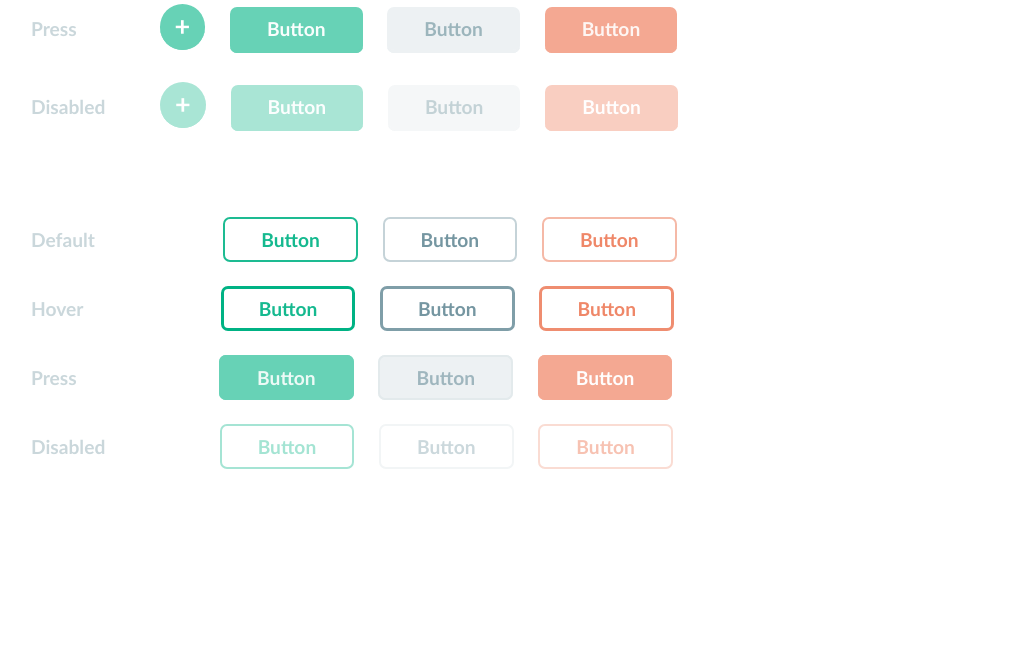
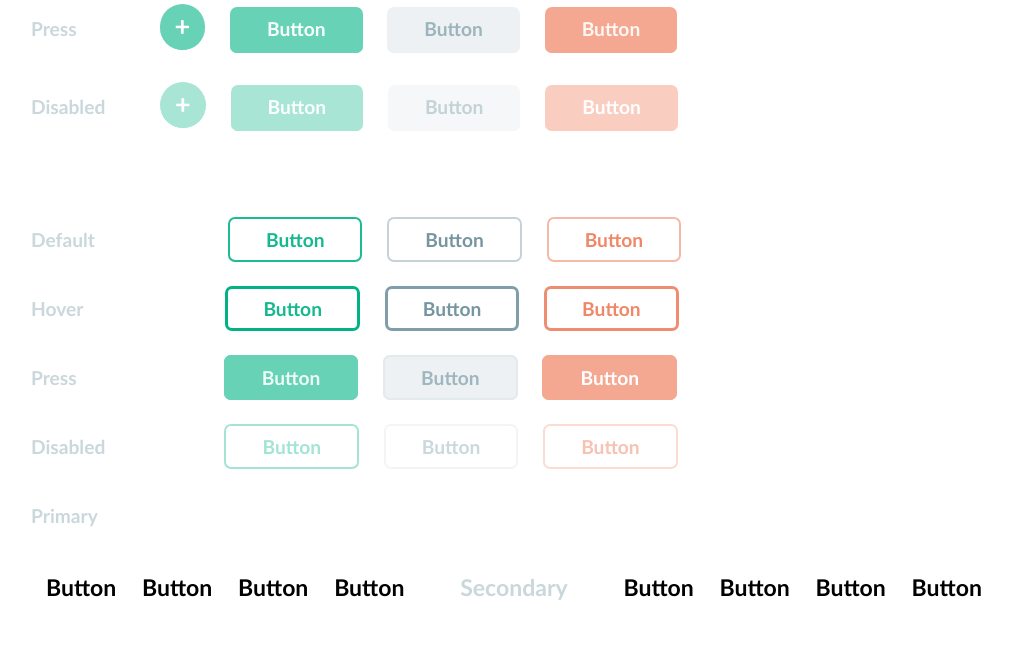
Before and after one commit to ajaayushdeku/Web-Technology-Git-Practice, a PHP site: page / in a window 1280 px wide. Shown: the part 329-976 px from the top of the page, without its empty margins (62-1074 px from the left). Before the commit the page ends 798 px from the top, so only its background shows below. Run offline with PHP 8.4, Linux system fonts and the light colour scheme.

Commit message:
css update

```diff
--- a/Lab/Lab2/index.html
+++ b/Lab/Lab2/index.html
@@ -19,64 +19,77 @@
         </div>
         <div>
             <span>Default&nbsp;&nbsp;&nbsp;</span>
-            <a href="#" class="btn plus">+</a>
-            <a href="#" class="btn-primary">Button</a>
-            <a href="#" class="btn-secondary">Button</a>
-            <a href="#" class="btn-destructive">Button</a>
+            <a href="#" class="btn btn-plus">+</a>
+            <a href="#" class="btn btnn btn-primary">Button</a>
+            <a href="#" class="btn btnn btn-secondary">Button</a>
+            <a href="#" class="btn btnn btn-destructive btn-destructive">Button</a>
         </div>
         <div>
             <span>Hover&nbsp;&nbsp;&nbsp;&nbsp;&nbsp;</span>
-            <a href="#" class="btn-hover plus">+</a>
-            <a href="#" class="btn-primary-hover">Button</a>
-            <a href="#" class="btn-secondary-hover">Button</a>
-            <a href="#" class="btn-destructive-hover">Button</a>
+            <a href="#" class="btn btn-plus btn-plus-hover">+</a>
+            <a href="#" class="btn btnn btn-primary-hover">Button</a>
+            <a href="#" class="btn btnn btn-secondary-hover">Button</a>
+            <a href="#" class="btn btnn btn-destructive-hover">Button</a>
         </div>
         <div>
             <span>Press&nbsp;&nbsp;&nbsp;&nbsp;&nbsp;&nbsp;</span>
-            <a href="#" class="btn-active plus">+</a>
-            <a href="#" class="btn-primary-active">Button</a>
-            <a href="#" class="btn-secondary-active">Button</a>
-            <a href="#" class="btn-destructive-active">Button</a>
+            <a href="#" class="btn btn-plus btn-plus-active">+</a>
+            <a href="#" class="btn btnn btn-primary-active">Button</a>
+            <a href="#" class="btn btnn btn-secondary-active">Button</a>
+            <a href="#" class="btn btnn btn-destructive-active">Button</a>
         </div>
         <div>
             <span>Disabled</span>
-            <a href="#" class="btn-disabled plus">+</a>
-            <a href="#" class="btn-primary-disabled">Button</a>
-            <a href="#" class="btn-secondary-disabled">Button</a>
-            <a href="#" class="btn-destructive-disabled">Button</a>
+            <a href="#" class="btn btn-plus btn-plus-disabled">+</a>
+            <a href="#" class="btn btnn btn-primary-disabled">Button</a>
+            <a href="#" class="btn btnn btn-secondary-disabled">Button</a>
+            <a href="#" class="btn btnn btn-destructive-disabled">Button</a>
         </div>
     </section>
     <br />
     <section>
 
         <div>
-            <span>Default&nbsp;&nbsp;&nbsp;</span>
-            <a href="#" class="btn1">&nbsp;</a>
-            <a href="#" class="btn-primary1">Button</a>
-            <a href="#" class="btn-secondary1">Button</a>
-            <a href="#" class="btn-destructive1">Button</a>
+            <span>Default&nbsp;&nbsp;&nbsp;&nbsp;</span>
+            <a href="#" class="text">&nbsp;</a>
+            <a href="#" class="btn btnn1 btn-primary1">Button</a>
+            <a href="#" class="btn btnn1 btn-secondary1">Button</a>
+            <a href="#" class="btn btnn1 btn-destructive1">Button</a>
         </div>
         <div>
-            <span>Hover&nbsp;&nbsp;&nbsp;&nbsp;&nbsp;</span>
-            <a href="#" class="btn1">&nbsp;</a>
-            <a href="#" class="btn-primary1-hover">Button</a>
-            <a href="#" class="btn-secondary1-hover">Button</a>
-            <a href="#" class="btn-destructive1-hover">Button</a>
+            <span>Hover&nbsp;&nbsp;&nbsp;&nbsp;&nbsp;&nbsp;</span>
+            <a href="#" class="text">&nbsp;</a>
+            <a href="#" class="btn btnn1 btn-primary1-hover">Button</a>
+            <a href="#" class="btn btnn1 btn-secondary1-hover">Button</a>
+            <a href="#" class="btn btnn1 btn-destructive1-hover">Button</a>
         </div>
         <div>
-            <span>Press&nbsp;&nbsp;&nbsp;&nbsp;&nbsp;&nbsp;</span>
-            <a href="#" class="btn1">&nbsp;</a>
-            <a href="#" class="btn-primary1-active">Button</a>
-            <a href="#" class="btn-secondary1-active">Button</a>
-            <a href="#" class="btn-destructive1-active">Button</a>
+            <span>Press&nbsp;&nbsp;&nbsp;&nbsp;&nbsp;&nbsp;&nbsp;</span>
+            <a href="#" class="text">&nbsp;</a>
+            <a href="#" class="btn btnn1 btn-primary1-active">Button</a>
+            <a href="#" class="btn btnn1 btn-secondary1-active">Button</a>
+            <a href="#" class="btn btnn1 btn-destructive1-active">Button</a>
         </div>
         <div>
             <span>Disabled</span>
-            <a href="#" class="btn1">&nbsp;</a>
-            <a href="#" class="btn-primary1-disabled">Button</a>
-            <a href="#" class="btn-secondary1-disabled">Button</a>
-            <a href="#" class="btn-destructive1-disabled">Button</a>
+            <a href="#" class="text">&nbsp;&nbsp;</a>
+            <a href="#" class="btn btnn1 btn-primary1-disabled">Button</a>
+            <a href="#" class="btn btnn1 btn-secondary1-disabled">Button</a>
+            <a href="#" class="btn btnn1 btn-destructive1-disabled">Button</a>
         </div>
     </section>
+    <div class="fourth">
+        <span class="special">Primary</span>
+        <div class="bgdclr">
+          <a class="btn btn-primaryz">Button</a>
+          <a class="btn btn-primaryz2">Button</a>
+          <a class="btn btn-primaryz3">Button</a>
+          <a class="btn btn-primaryz4">Button</a>
+          <span>Secondary</span>
+          <a class="btn btn-primaryz5">Button</a>
+          <a class="btn btn-primaryz6">Button</a>
+          <a class="btn btn-primaryz7">Button</a>
+          <a class="btn btn-primaryz8">Button</a>
+        </div>
 </body>
 </html>
--- a/Lab/Lab2/style.css
+++ b/Lab/Lab2/style.css
@@ -1,86 +1,65 @@
 .btn
 {
     text-decoration: none;
-    border-style:  solid 1px #26BE96;
+    margin: 10px;
+    font-family:'Gill Sans', Calibri,  sans-serif;
+    cursor: pointer;
+}
+
+
+.btn-plus
+{
+
+    padding: 5px 15px;
     border-bottom: inset #26BE96 ;
     border-radius: 25px;
-    margin: 10px;
-    padding: 5px 15px;
     background-color: #26BE96;
     color: #FFFFFF;
-    font-family:'Gill Sans', Calibri,  sans-serif;
+    font-size: 27px;
+    font-weight: bolder;
 }
-.btn:hover
+.btn-plus:hover
 {
     border-bottom: inset #229B86;
 }
-.btn:active
+.btn-plus:active
 {
     background-color: #67D2B6;
     border-bottom: inset #67D2B6;
-    color: #FFFFFF;
 }
-.btn:disabled
+.btn-plus:disabled
 {
     background-color: #A9E5D5;
     border-bottom: inset #A9E5D5;
-    color: #FFFFFF;
+}
+
+.btn-plus-hover
+{
+    border-bottom: inset #229B86;
+    background-color: #26BE96;
+}
+.btn-plus-active
+{
+    border-bottom: inset #67D2B6;
+    background-color: #67D2B6;
+}
+.btn-plus-disabled
+{
+    border-bottom: inset #A9E5D5;
+    background-color: #A9E5D5;
 }
 
 
-.btn-hover
+.btnn
 {
-    text-decoration: none;
-    border-style:  solid 1px #26BE96;
-    border-bottom: inset #229B86;
-    border-radius: 25px;
-    margin: 10px;
-    padding: 5px 15px;
-    background-color: #26BE96;
-    color: #FFFFFF;
-    font-family:'Gill Sans', Calibri,  sans-serif;
+    border-radius: 7px;
+    padding: 10px 37px;
 }
-.btn-active
-{
-    text-decoration: none;
-    border-style:  solid 1px #26BE96;
-    border-bottom: inset #67D2B6;
-    border-radius: 25px;
-    margin: 10px;
-    padding: 5px 15px;
-    background-color: #67D2B6;
-    color: #FFFFFF;
-    font-family:'Gill Sans', Calibri,  sans-serif;
-}
-.btn-disabled
-{
-    text-decoration: none;
-    border-style:  solid 1px #26BE96;
-    border-bottom: inset #A9E5D5;
-    border-radius: 25px;
-    margin: 10px;
-    padding: 5px 15px;
-    background-color: #A9E5D5;
-    color: #FFFFFF;
-    font-family:'Gill Sans', Calibri,  sans-serif;
-}
-
-
-
-
-
 .btn-primary
 {
-    text-decoration: none;
-    border-style:  solid 1px #26BE96;
     border-bottom: inset #26BE96;
-    border-radius: 7px;
-    margin: 10px;
-    padding: 10px 37px;
     background-color: #26BE96;
     color: #D2F1E9;
-    font-family:'Gill Sans', Calibri,  sans-serif;
-
 }
 .btn-primary:hover
 {
@@ -243,45 +173,27 @@
 
 .btn-destructive-hover
 {
-    text-decoration: none;
-    border-style: solid 1px #EE8363;
     border-bottom: inset #BE684F;
-    border-radius: 7px;
-    margin: 10px;
-    padding: 10px 37px;
     background-color: #EE8363;
     color: #FDEEEB;
-    font-family:'Gill Sans', Calibri,  sans-serif;
 }
 .btn-destructive-active
 {
-    text-decoration: none;
-    border-style: solid 1px #EE8363;
     border-bottom: inset #F4A892;
-    border-radius: 7px;
-    margin: 10px;
-    padding: 10px 37px;
     background-color: #F4A892;
     color: #FEF6F3;
-    font-family:'Gill Sans', Calibri,  sans-serif;
 }
 .btn-destructive-disabled
 {
-    text-decoration: none;
-    border-style: solid 1px #EE8363;
     border-bottom: inset #F9CEC1;
-    border-radius: 7px;
-    margin: 10px;
-    padding: 10px 37px;
     background-color: #F9CEC1;
     color: #FFFEFE;
-    font-family:'Gill Sans', Calibri,  sans-serif;
 }
 
 
 
 
-.btn1
+.text
 {
     text-decoration: none;
     border-style:  solid 1px #26BE96;
@@ -290,20 +202,20 @@
     padding: 10px 15px;
 }
 
+.btnn1
+{
+    border-radius: 7px;
+}
 .btn-primary1
 {
-    text-decoration: none;
     border:  solid 2px #1DBB92;
-    border-radius: 7px;
-    margin: 10px;
     padding: 9px 36px;
     background-color: #FFFFFF;
     color: #15B98F;
-    font-family:'Gill Sans', Calibri,  sans-serif;
 }
 .btn-primary1:hover
 {
-    padding: 10px 35px;
+    padding: 8px 35px;
     border:  solid 3px #00B284;
 }
 .btn-primary1:active
@@ -515,8 +382,3 @@ p{
     margin: 10px;
     padding: 12px 28px;
 }
-.plus
-{
-    font-size: 27px;
-    font-weight: bolder;
-}
```
Also changed, not shown: other parts of Lab/Lab2/style.css (+1 -95 lines).
